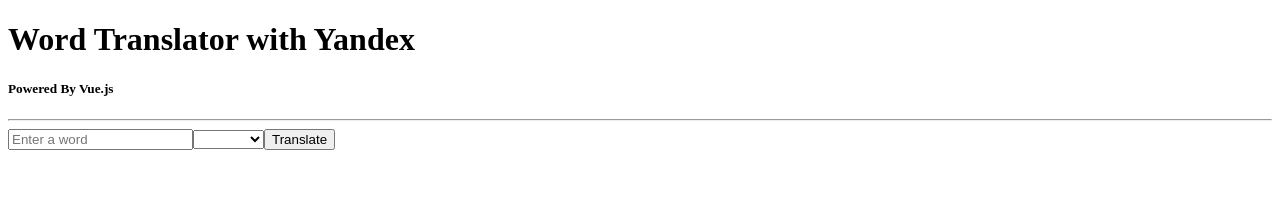
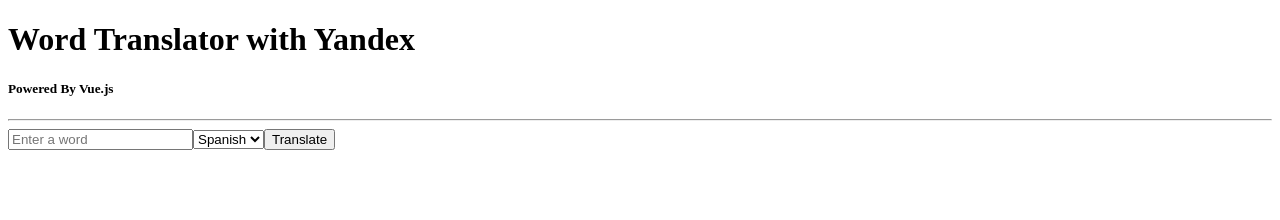
Before and after one commit to andrwsalcdo/vue-word-translator, a Vue app: page / in a window 1280 px wide. Shown: the top 220 px of the page. Built offline with nearby package versions, Linux system fonts and the light colour scheme.

Commit message:
add created lifecycle method. default language

```diff
--- a/src/components/TranslateForm.vue
+++ b/src/components/TranslateForm.vue
@@ -21,9 +21,12 @@ export default {
           language: ''
       }
   },
+  created() {
+        this.language = "es";
+  },
   methods: {
       formSubmit(e) {
-          this.$emit('formSubmit', this.textToTranslate);
+          this.$emit('formSubmit', this.textToTranslate, this.language);
           e.preventDefault();
       }
   }
```
